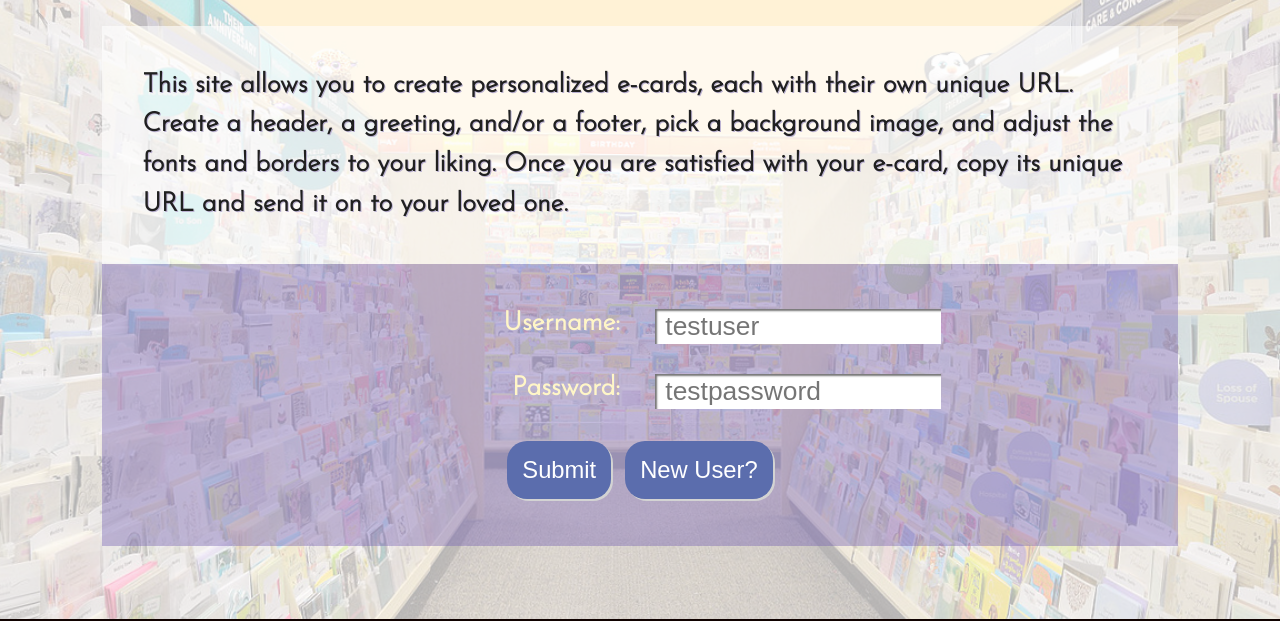
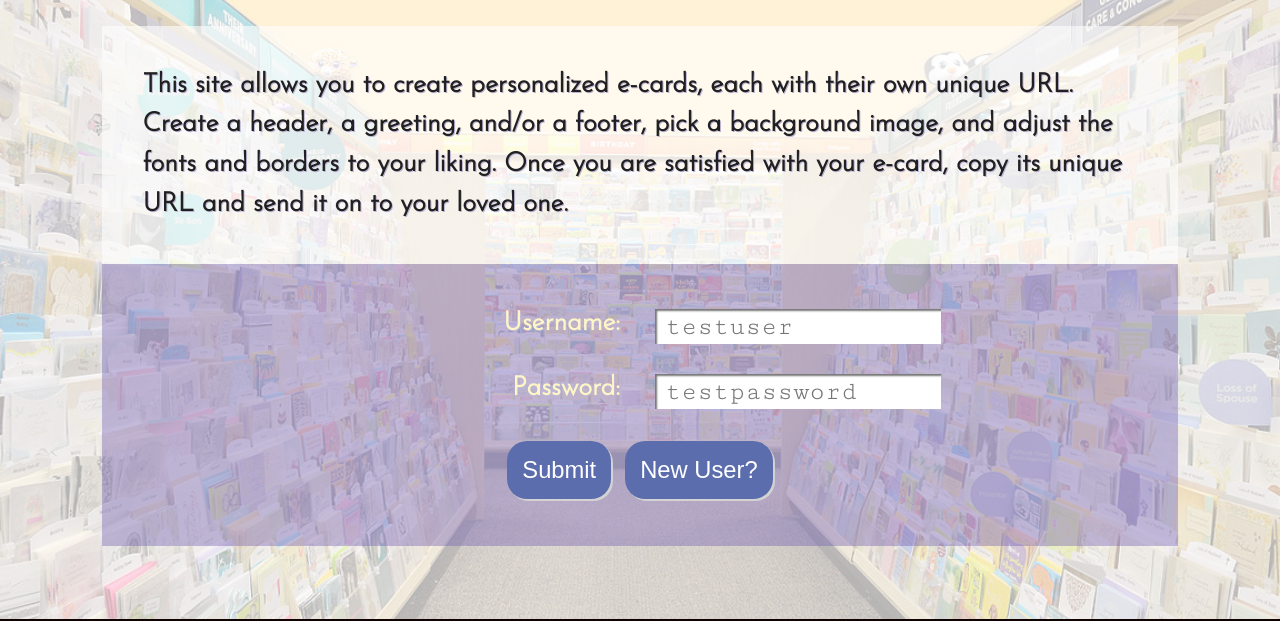
Before and after one commit to DavidSundland/mecards-fullstack-capstone, a website: page public/index.html in a window 1280 px wide. Shown: the part 136-757 px from the top of the page. Drawn offline with nearby package versions, Linux system fonts and the light colour scheme; a web font is replaced by a local one.

Commit message:
input font adjustment

```diff
--- a/public/style.css
+++ b/public/style.css
@@ -161,7 +161,7 @@ input, textarea {
     /* ADJUST COLOR ONCE COLOR PALATTE FINALIZED */
     margin: 5px;
     padding-left: 10px;
-/*    font-family: 'Cutive Mono', monospace;*/
+    font-family: 'Cutive Mono', monospace;
 }
 
 textarea {
```
